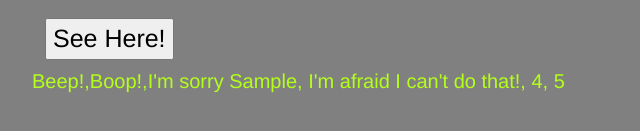
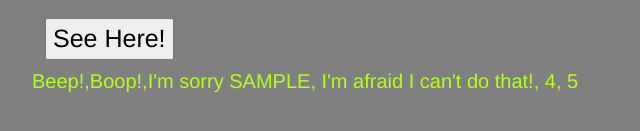
Before and after one commit to ColmanC19/beep-boop, a plain HTML site: page index.html in a window 1280 px wide. Both pictures are taken after typing "Sample", "5" into the empty fields and a click on the button "See Here!". Shown: the part 325-456 px from the top of the page, 38-678 px from the left. Drawn offline with Linux system fonts and the light colour scheme.

Commit message:
add better functionalty to the js

```diff
--- a/index.html
+++ b/index.html
@@ -19,7 +19,7 @@
       </div>
       <div class="form-group">
         <label for="number">2) Now enter any number to run the program👉</label>
-        <input id="number" type="number">
+        <input id="number" type="number" min=1>
       </div>
       <div class="btn">
         <button type="submit">See Here!</button>
--- a/js/scripts.js
+++ b/js/scripts.js
@@ -6,15 +6,17 @@ var aResult = function(number) {
   for (i = 0; i <= number; i++){
     var iString = i.toString();
     var name = $("#text").val();
+    var nameU = name.toUpperCase();
     if (iString.includes("3")) {
-      result.push("I'm sorry " + name + ", I'm afraid I can't do that!");
+      result.push("I'm sorry " + nameU + ", I'm afraid I can't do that!");
     } else if (iString.includes("2")) {
       result.push("Boop!");
     } else if (iString.includes("1")) {
       result.push("Beep!");
     } else if (iString>= 1) {
       result.push(" " + i);
-    } else if(isNaN()) {
+    } else if(isNaN(number)) {
+      alert("Please enter a number greater than 0")
     }
   }
   return result;
@@ -23,7 +25,7 @@ var aResult = function(number) {
 $(document).ready(function() {
     $("form#BeepBoop").submit(function(event) {
         event.preventDefault();
-
+        $("#text").val();
         var number = $("#number").val();
         var result = aResult(number);
         $("#text").val(" ");
```
